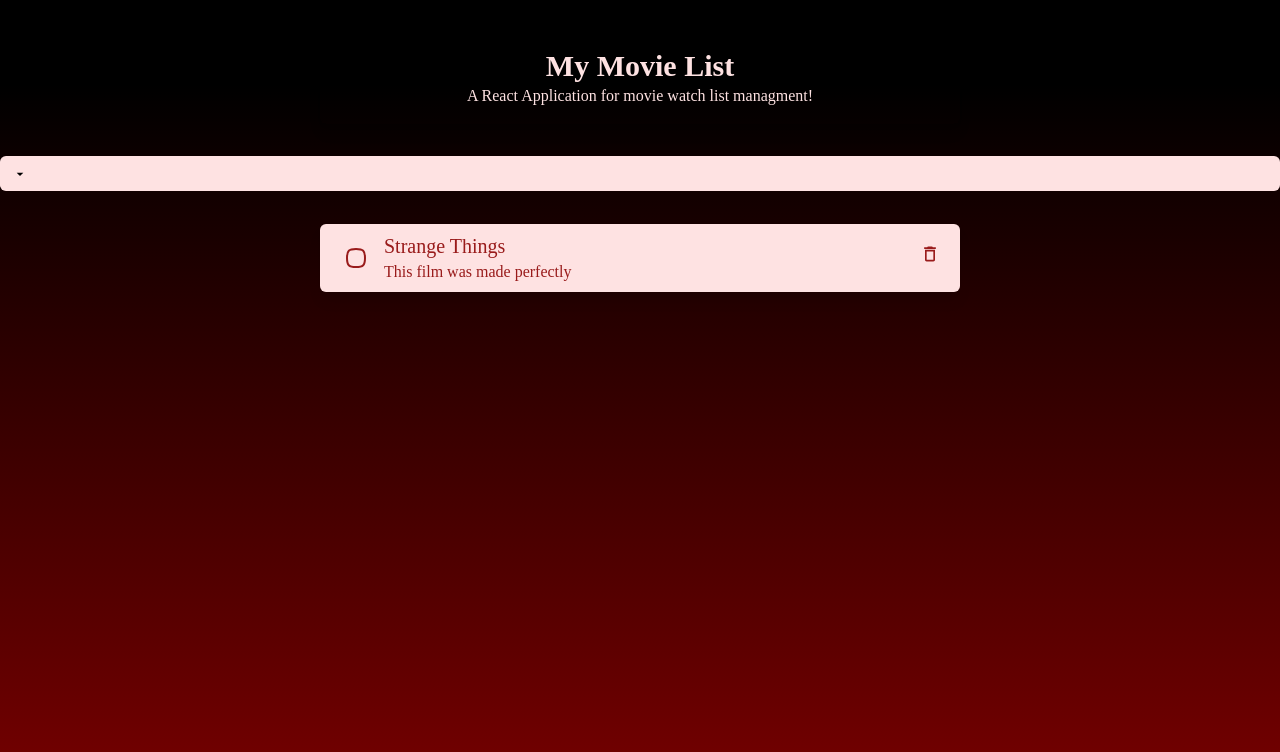
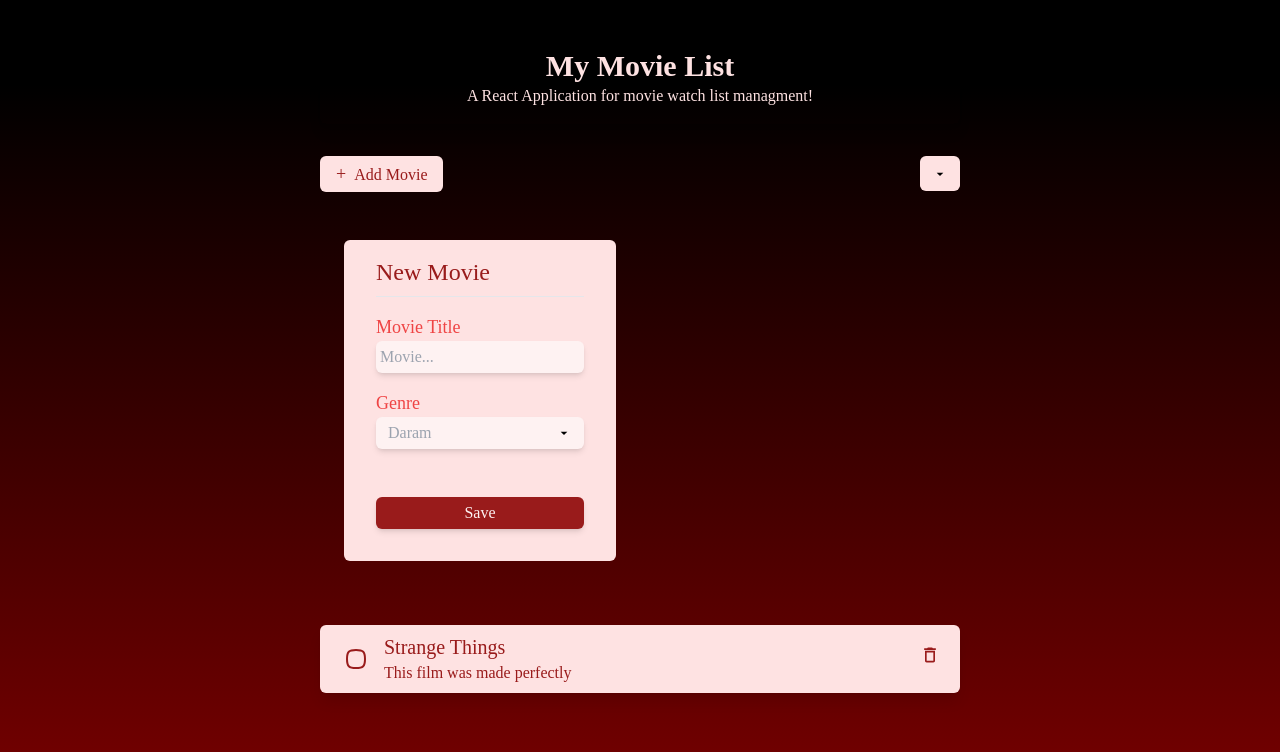
Before and after one commit to fataneh-mow/React-Class-Assignment-2-Week-2, a React (Vite) app in the folder assignment2/: page / in a window 1280 px wide. Shown: the top 752 px of the page. Built offline with nearby package versions, Linux system fonts and the light colour scheme.

Commit message:
feat: new componnets created

```diff
--- a/assignment2/src/App.jsx
+++ b/assignment2/src/App.jsx
@@ -2,6 +2,7 @@ import './App.css'
 import MovieCard from './components/MovieCard'
 import Header from './components/Header'
 import FilterMovies from './components/FilterMovies'
+import AddMovie from './components/AddMovie'
 
 export default function App () {
   return (
@@ -9,8 +10,13 @@ export default function App () {
       <div>
         <Header title={"My Movie List"} subTitle={"A React Application for movie watch list managment!"}></Header>
       </div>
+      <div className='grid grid-cols-2 justify-between mx-auto w-1/2 my-4'>
+        <AddMovie />
+        <span className='ml-auto'>
+          <FilterMovies />
+        </span>
+      </div>
       <div className='grid grid-rows-2'>
-        <FilterMovies />
         <MovieCard title={"Strange Things"} info={"This film was made perfectly"}></MovieCard>
       </div>
     </div>
```
